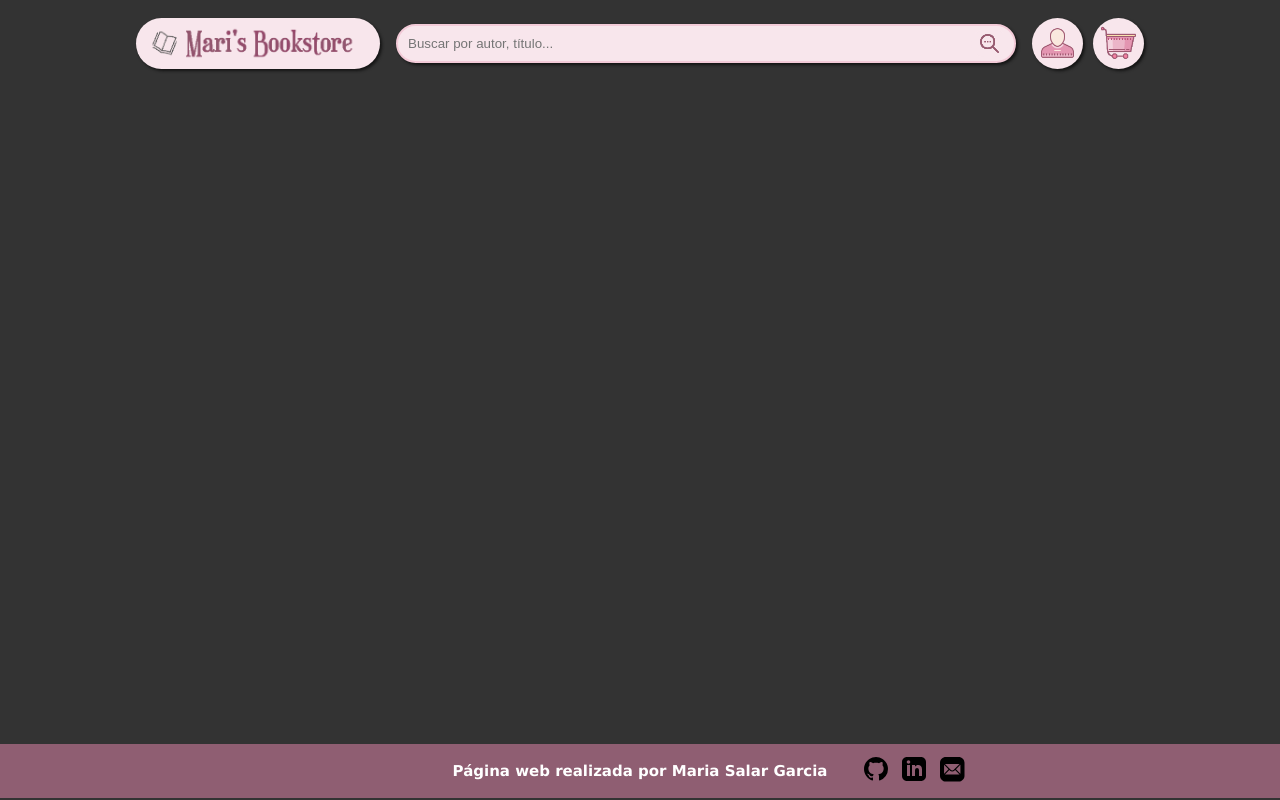
After one commit to MariD3v/Mari_BookStore, a PHP site: page /pages/perfil.php in a window 1280 px wide. The commit adds this page. Run offline with PHP 8.4, Linux system fonts and the light colour scheme.

Commit message:
user icon added to nav bar

```diff
--- a/src/index.php
+++ b/src/index.php
@@ -19,7 +19,10 @@
                         <button type="submit" name="reset" name="buscarbutton" class="buscarbutton"><img src="assets/images/buttonbuscar.png" alt="lupa"></button>
                     </form>
                 </li>
-                <li><a id="carrito" href="pages/carrito.php"><img src="assets/images/carro.png" alt="carrito" height="35px"></a></li>
+                <li style="display:flex; gap:10px">
+                    <a id="navButton" href="pages/perfil.php"><img src="assets/images/user.png" alt="Perfil" height="35px"></a>
+                    <a id="navButton" href="pages/carrito.php"><img src="assets/images/carro.png" alt="Cesta" height="35px"></a>
+                </li>
             </ul>
             <div id="barra-buscar-hide">
                 <form method="get" action="index.php" class="buscar-container">
--- a/src/pages/autor.php
+++ b/src/pages/autor.php
@@ -23,7 +23,10 @@ include("../server/getProductsAutor.php");
                         <button type="submit" name="buscarbutton" class="buscarbutton"><img src="../assets/images/buttonbuscar.png" alt="lupa"></button>
                     </form>
                 </li>
-                <li><a id="carrito" href="carrito.php"><img src="../assets/images/carro.png" alt="carrito" height="35px"></a></li>
+                <li style="display:flex; gap:10px">
+                    <a id="navButton" href="perfil.php"><img src="../assets/images/user.png" alt="Perfil" height="35px"></a>
+                    <a id="navButton" href="carrito.php"><img src="../assets/images/carro.png" alt="Cesta" height="35px"></a>
+                </li>
             </ul>
             <div id="barra-buscar-hide">
                 <form method="get" action="../index.php" class="buscar-container">
--- a/src/pages/carrito.php
+++ b/src/pages/carrito.php
@@ -24,7 +24,10 @@ include("../server/getProductsCarrito.php");
                         <button type="submit" name="buscarbutton" class="buscarbutton"><img src="../assets/images/buttonbuscar.png" alt="lupa"></button>
                     </form>
                 </li>
-                <li><a id="carrito" href="carrito.php"><img src="../assets/images/carro.png" alt="carrito" height="35px"></a></li>
+                <li style="display:flex; gap:10px">
+                    <a id="navButton" href="perfil.php"><img src="../assets/images/user.png" alt="Perfil" height="35px"></a>
+                    <a id="navButton" href="carrito.php"><img src="../assets/images/carro.png" alt="Cesta" height="35px"></a>
+                </li>
             </ul>
             <div id="barra-buscar-hide">
                 <form method="get" action="../index.php" class="buscar-container">
--- a/src/pages/compra-realizada.php
+++ b/src/pages/compra-realizada.php
@@ -23,7 +23,10 @@ include("../server/orderPlaced.php");
                         <button type="submit" name="buscarbutton" class="buscarbutton"><img src="../assets/images/buttonbuscar.png" alt="lupa"></button>
                     </form>
                 </li>
-                <li><a id="carrito" href="carrito.php"><img src="../assets/images/carro.png" alt="carrito" height="35px"></a></li>
+                <li style="display:flex; gap:10px">
+                    <a id="navButton" href="perfil.php"><img src="../assets/images/user.png" alt="Perfil" height="35px"></a>
+                    <a id="navButton" href="carrito.php"><img src="../assets/images/carro.png" alt="Cesta" height="35px"></a>
+                </li>
             </ul>
             <div id="barra-buscar-hide">
                 <form method="get" action="../index.php" class="buscar-container">
--- /dev/null
+++ b/src/pages/perfil.php
@@ -0,0 +1,48 @@
+<!DOCTYPE html>
+<html lang="es">
+<head>
+    <meta charset="UTF-8">
+    <meta name="viewport" content="width=device-width, initial-scale=1.0">
+    <title>Bookstore</title>
+    <link rel="stylesheet" href="../styles/style.css" type="text/css" />
+</head>
+<body>
+    <main>
+        <nav>
+            <ul class="nav">
+                <li><a id="inicio" href="../index.php"><img src="../assets/images/logo3.png" alt="logo"></a></li>
+                <li id="barra-buscar">
+                    <form method="get" action="../index.php" class="buscar-container">
+                        <input type="search" value="<?= isset($_GET['searchBar']) ? $_GET['searchBar'] : '' ?>" class="buscar" name="searchBar" placeholder="Buscar por autor, título..." />
+                        <button type="submit" name="buscarbutton" class="buscarbutton"><img src="../assets/images/buttonbuscar.png" alt="lupa"></button>
+                    </form>
+                </li>
+                <li style="display:flex; gap:10px">
+                    <a id="navButton" href="perfil.php"><img src="../assets/images/user.png" alt="Perfil" height="35px"></a>
+                    <a id="navButton" href="carrito.php"><img src="../assets/images/carro.png" alt="Cesta" height="35px"></a>
+                </li>
+            </ul>
+            <div id="barra-buscar-hide">
+                <form method="get" action="../index.php" class="buscar-container">
+                    <input type="search" value="<?= isset($_GET['searchBar']) ? $_GET['searchBar'] : '' ?>" class="buscar" name="searchBar" placeholder="Buscar por autor, título..." />
+                    <button type="submit" name="buscarbutton" class="buscarbutton"><img src="../assets/images/buttonbuscar.png" alt="lupa"></button>
+                </form>
+            </div>
+        </nav>
+    </main>
+    <footer>
+        <p>Página web realizada por Maria Salar Garcia</p>
+        <div class="links">
+            <a href="https://github.com/MariD3v" target="_blank" rel="noreferrer">
+                <svg  height="24" viewBox="0 0 16 16" width="24"><path fill-rule="evenodd" d="M8 0C3.58 0 0 3.58 0 8c0 3.54 2.29 6.53 5.47 7.59.4.07.55-.17.55-.38 0-.19-.01-.82-.01-1.49-2.01.37-2.53-.49-2.69-.94-.09-.23-.48-.94-.82-1.13-.28-.15-.68-.52-.01-.53.63-.01 1.08.58 1.23.82.72 1.21 1.87.87 2.33.66.07-.52.28-.87.51-1.07-1.78-.2-3.64-.89-3.64-3.95 0-.87.31-1.59.82-2.15-.08-.2-.36-1.02.08-2.12 0 0 .67-.21 2.2.82.64-.18 1.32-.27 2-.27.68 0 1.36.09 2 .27 1.53-1.04 2.2-.82 2.2-.82.44 1.1.16 1.92.08 2.12.51.56.82 1.27.82 2.15 0 3.07-1.87 3.75-3.65 3.95.29.25.54.73.54 1.48 0 1.07-.01 1.93-.01 2.2 0 .21.15.46.55.38A8.013 8.013 0 0 0 16 8c0-4.42-3.58-8-8-8z"></path></svg>
+            </a>
+            <a href="https://es.linkedin.com/in/maria-salar-d3v" class="linkedinlink" target="_blank" rel="noreferrer">
+                <svg width="24" height="24" viewBox="0 0 24 24"><path d="M19 0h-14c-2.761 0-5 2.239-5 5v14c0 2.761 2.239 5 5 5h14c2.762 0 5-2.239 5-5v-14c0-2.761-2.238-5-5-5zm-11 19h-3v-11h3v11zm-1.5-12.268c-.966 0-1.75-.79-1.75-1.764s.784-1.764 1.75-1.764 1.75.79 1.75 1.764-.783 1.764-1.75 1.764zm13.5 12.268h-3v-5.604c0-3.368-4-3.113-4 0v5.604h-3v-11h3v1.765c1.396-2.586 7-2.777 7 2.476v6.759z"/></svg>
+            </a>
+            <a href="mailto:mari.d3v@gmail.com" target="_blank" rel="noreferrer" title="Email : mari.d3v@gmail.com" id="enlaceCaca">
+                <svg width="28" height="28" viewBox="4 4 48 48"><path d="M 14 4 C 8.4886661 4 4 8.4886661 4 14 L 4 36 C 4 41.511334 8.4886661 46 14 46 L 36 46 C 41.511334 46 46 41.511334 46 36 L 46 14 C 46 8.4886661 41.511334 4 36 4 L 14 4 z M 13 16 L 37 16 C 37.18 16 37.349766 16.020312 37.509766 16.070312 L 27.679688 25.890625 C 26.199688 27.370625 23.790547 27.370625 22.310547 25.890625 L 12.490234 16.070312 C 12.650234 16.020312 12.82 16 13 16 z M 11.070312 17.490234 L 18.589844 25 L 11.070312 32.509766 C 11.020312 32.349766 11 32.18 11 32 L 11 18 C 11 17.82 11.020312 17.650234 11.070312 17.490234 z M 38.929688 17.490234 C 38.979688 17.650234 39 17.82 39 18 L 39 32 C 39 32.18 38.979687 32.349766 38.929688 32.509766 L 31.400391 25 L 38.929688 17.490234 z M 20 26.410156 L 20.890625 27.310547 C 22.020625 28.440547 23.510234 29 24.990234 29 C 26.480234 29 27.959844 28.440547 29.089844 27.310547 L 29.990234 26.410156 L 37.509766 33.929688 C 37.349766 33.979688 37.18 34 37 34 L 13 34 C 12.82 34 12.650234 33.979687 12.490234 33.929688 L 20 26.410156 z"></path></svg>
+            </a>
+        </div>
+    </footer>
+</body>
+</html>
--- a/src/styles/style.css
+++ b/src/styles/style.css
@@ -112,7 +112,7 @@ input[type=search]:focus {
     justify-content: space-between;
 }
 
-.carrito img {
+.navButton img {
     width: auto;
     height: auto;
 }
@@ -1231,6 +1231,11 @@ box-shadow: 0 2px 4px rgba(0, 0, 0, 0.2);
 
 @media all and (max-width: 700px){
 
+    #inicio{
+        height: 25px;
+        width: 162px;
+    }
+
     #barra-buscar{
         display: none;
     }
```
Also changed, not shown: src/pages/formulario.php (+5 -2 lines), src/pages/libro.php (+5 -2 lines), src/assets/images/user.png (added).
